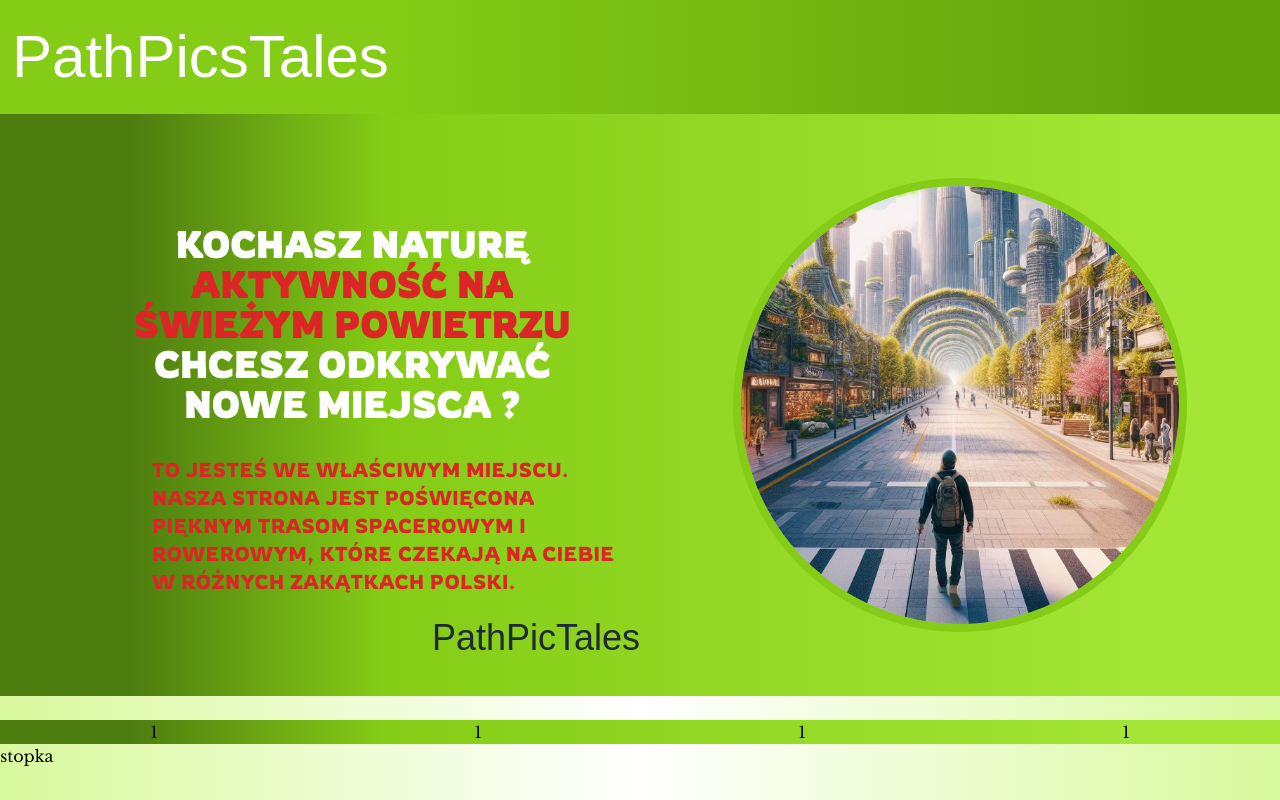
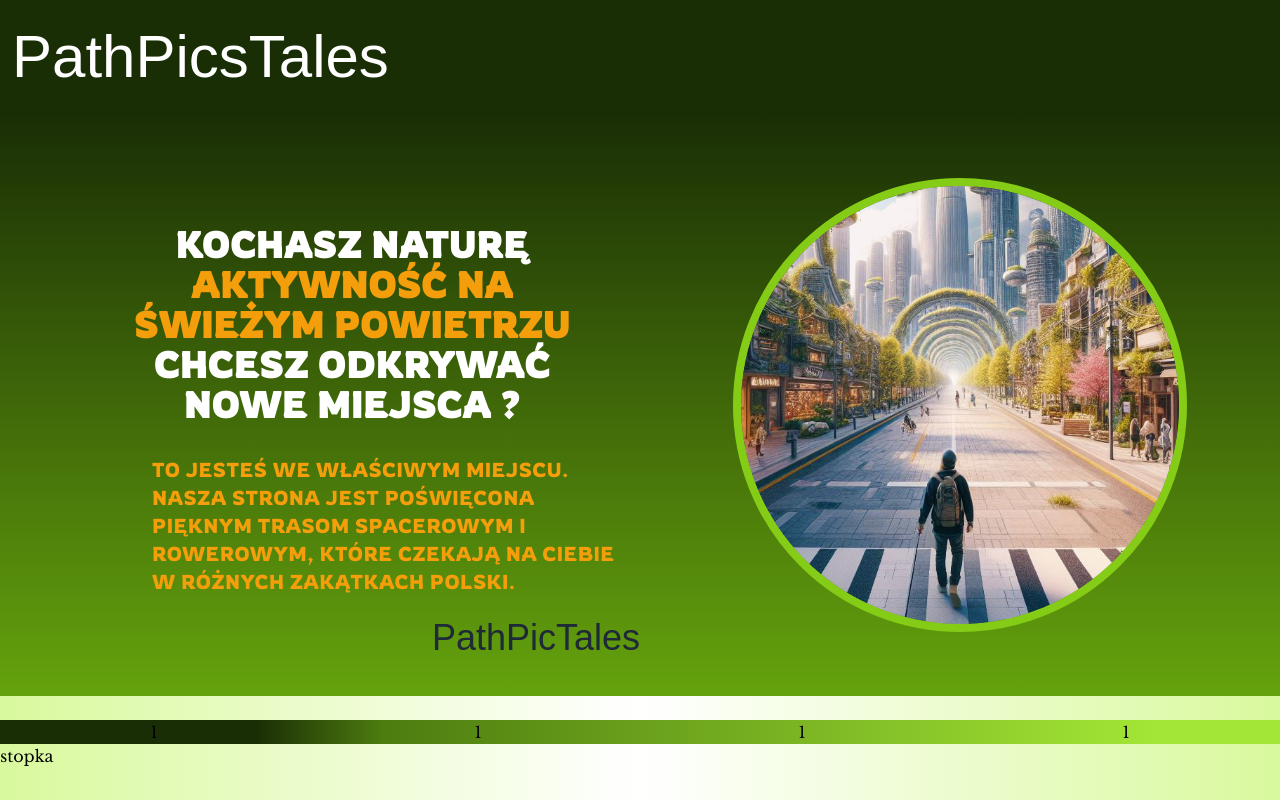
Before and after one commit to PiotrRegulski/pathpicstales, a Next.js app: page / in a window 1280 px wide. Built offline with nearby package versions, Linux system fonts and the light colour scheme; a web font is replaced by a local one.

Commit message:
changed background colors

```diff
--- a/src/components/ui/header/Header.tsx
+++ b/src/components/ui/header/Header.tsx
@@ -4,7 +4,7 @@ import { licorice } from "../fonts";
 const Header = () => {
   return (
     <header className="w-full flex flex-col">
-      <div className="grid justify-items-left p-1 bg-gradient-to-r from-lime-500 from-10% via-lime-500 via-30% to-lime-600 to-90% ">
+      <div className="grid justify-items-left p-1 bg-lime-950   ">
         <h1
           className={`${licorice.className} text-xl text-white md:text-6xl md:leading-normal p-2`}
         >
--- a/src/components/ui/mainpage/CardWithPath.tsx
+++ b/src/components/ui/mainpage/CardWithPath.tsx
@@ -3,7 +3,7 @@ import React from 'react';
 const CardWithPath = () => {
     return (
         <section>
-                <div className=' mt-6 grid grid-cols-2 md:grid-cols-4 gap-4 bg-gradient-to-r from-lime-700 from-10% via-lime-500 via-30% to-lime-400 to-90% '>
+                <div className=' mt-6 grid grid-cols-2 md:grid-cols-4 gap-4 bg-lime-950  md:bg-gradient-to-r md:from-lime-950 from-20% md:via-lime-700 via-30% md:to-lime-400 to-90% '>
                    <div className=' grid justify-items-center'>1</div>
                    <div className=' grid justify-items-center'>1</div>
                    <div className=' grid justify-items-center'>1</div>
--- a/src/components/ui/mainpage/WelcomeCard.tsx
+++ b/src/components/ui/mainpage/WelcomeCard.tsx
@@ -4,19 +4,19 @@ import { licorice, rowdies } from "../fonts";
 const WelcomeCard = () => {
   return (
     <div
-      className={`${rowdies.className} flex flex-row w w-full bg-gradient-to-r from-lime-700 from-10% via-lime-500 via-30% to-lime-400 to-90%    bg-lime-200  h-2/4 `}
+      className={`${rowdies.className} flex flex-row w w-full bg-lime-950  md:bg-gradient-to-b md:from-lime-950 md:to-lime-600      h-2/4 `}
     >
       <div className="md:basis-1/2  grid justify-items-end mb-4">
         <div></div>
         <h2 className=" text-2xl font-bold lg:text-4xl text-center uppercase  text-white tracking-wide ml-12 m-4 mr-8 lg:ml-24 md:mt-24">
           Kochasz naturę <br></br>
-          <span className="text-red-600 ">
+          <span className="text-amber-500 ">
            Aktywność na świeżym powietrzu
           </span>{" "}
           <br></br>
           Chcesz odkrywać nowe miejsca ?
         </h2>
-        <p className=" font-normal  md:text-xl  md:text-left uppercase text-justify   tracking-wide md:ml-32 text-red-600 px-6">
+        <p className=" font-normal  md:text-xl  md:text-left uppercase text-justify   tracking-wide md:ml-32 text-amber-500 px-6">
           to jesteś we właściwym miejscu. Nasza strona jest poświęcona pięknym
           trasom spacerowym i rowerowym, które czekają na Ciebie w różnych
           zakątkach Polski.
```
